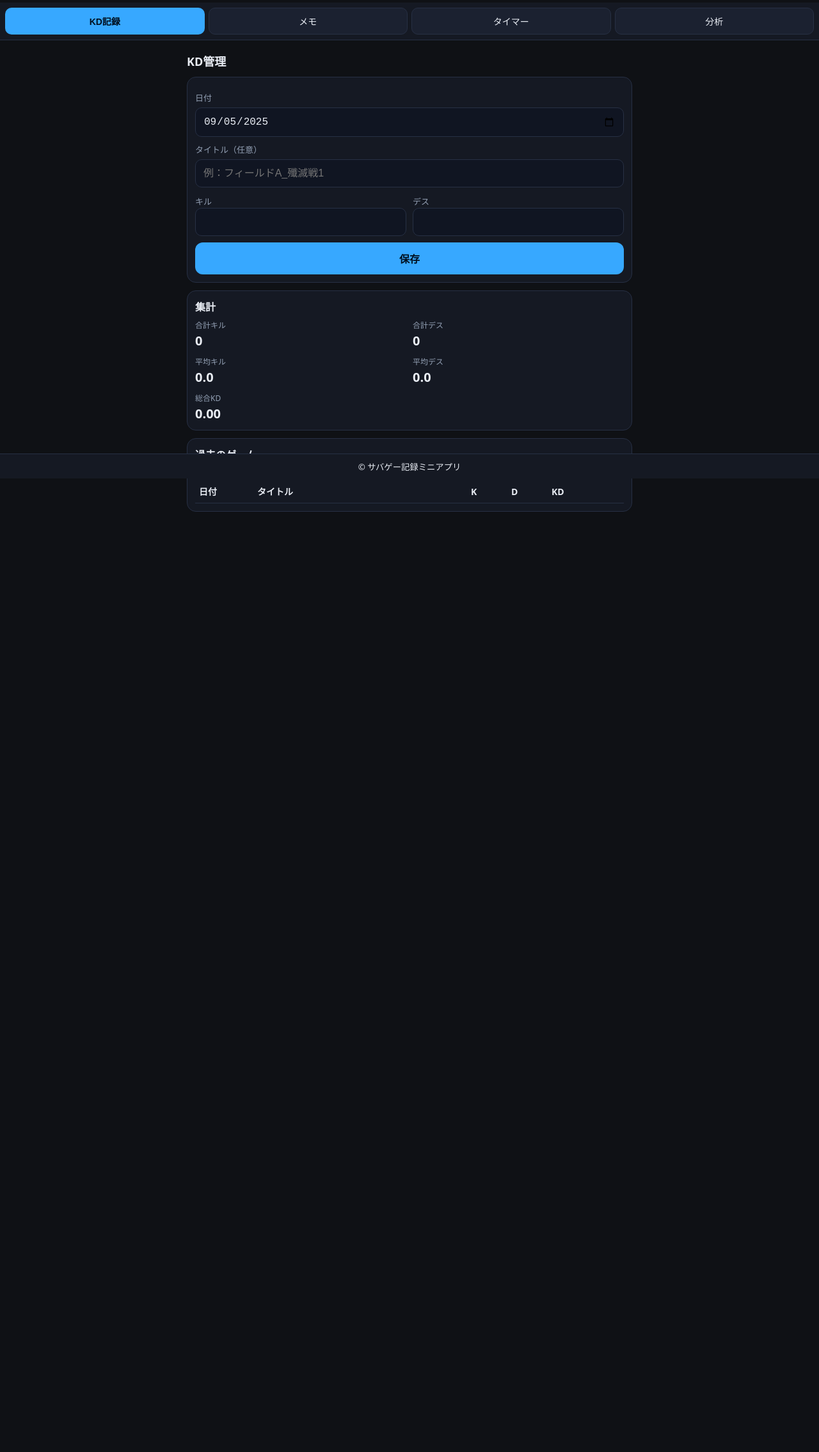
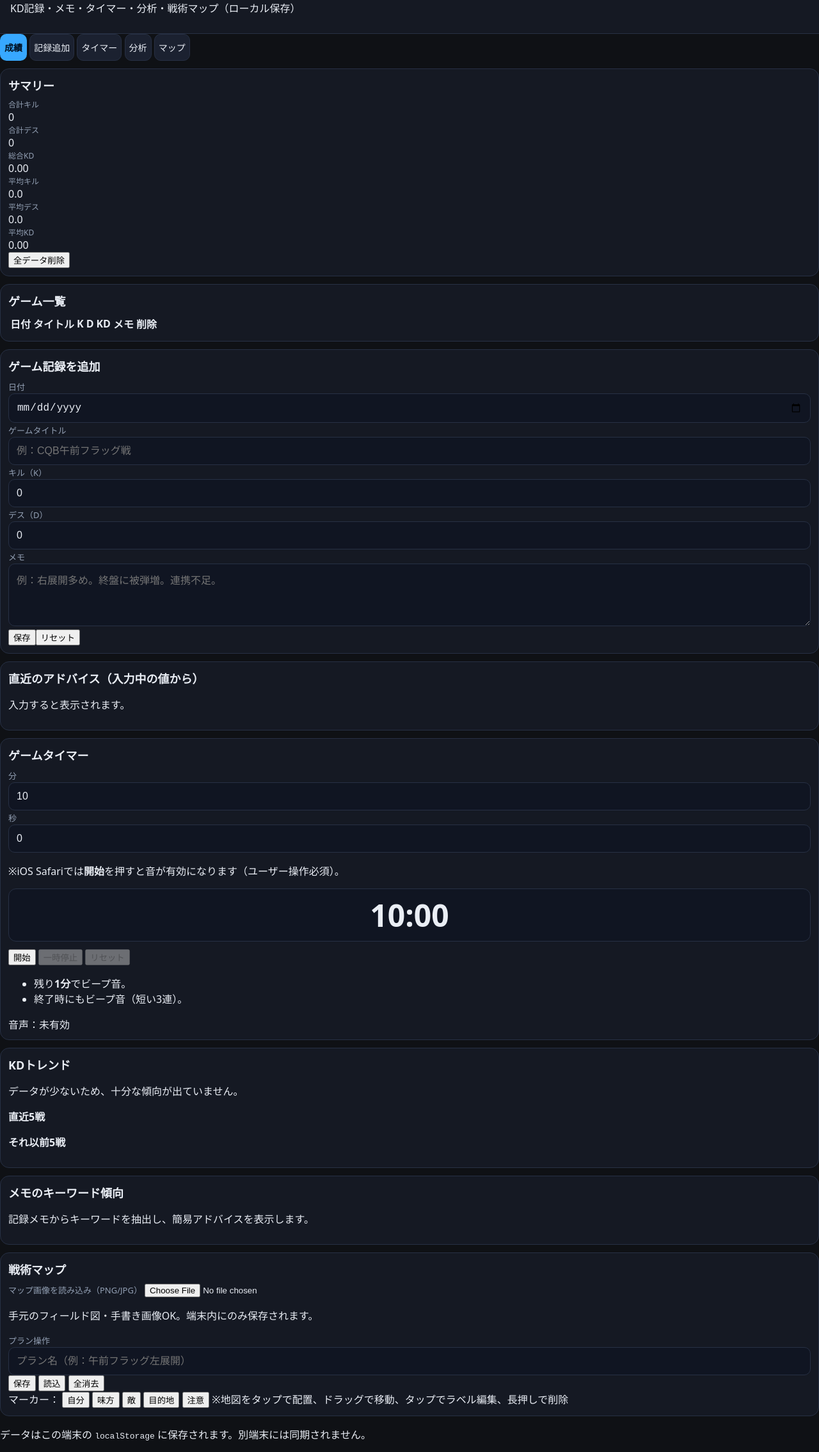
Before and after one commit to Uta0814/survival-app3, a plain HTML site: page index.html in a window 1280 px wide. Shown: the part 52-2322 px from the top of the page at 64% size. Before the commit the page ends 944 px from the top, so only its background shows below. Drawn offline with nearby package versions, Linux system fonts and the light colour scheme.

Commit message:
index.html

```diff
--- a/index.html
+++ b/index.html
@@ -1,157 +1,174 @@
-<!DOCTYPE html>
+<!doctype html>
 <html lang="ja">
 <head>
   <meta charset="utf-8" />
-  <meta name="viewport" content="width=device-width, initial-scale=1, viewport-fit=cover">
-  <title>サバゲー記録ミニアプリ</title>
-  <link rel="stylesheet" href="style.css">
+  <meta name="viewport" content="width=device-width, initial-scale=1, viewport-fit=cover" />
+  <title>Sabage Logger</title>
+  <link rel="stylesheet" href="style.css" />
+  <!-- Leaflet（地図表示用。フレームワークではなく軽量ライブラリ） -->
+  <link
+    rel="stylesheet"
+    href="https://unpkg.com/leaflet@1.9.4/dist/leaflet.css"
+    integrity="sha256-p4NxAoJBhIIN+hmNHrzRCf9tD/miZyoHS5obTRR9BMY="
+    crossorigin=""
+  />
+  <meta name="apple-mobile-web-app-capable" content="yes" />
+  <meta name="apple-mobile-web-app-status-bar-style" content="black-translucent" />
 </head>
 <body>
   <header class="app-header">
-    <h1>サバゲー記録</h1>
+    <h1>Sabage Logger</h1>
+    <p class="sub">KD記録・メモ・タイマー・分析・戦術マップ（ローカル保存）</p>
   </header>
 
-  <!-- 画面切替タブ -->
-  <nav class="tabbar" role="tablist" aria-label="Main tabs">
-    <button class="tab active" data-target="#tab-record" aria-selected="true">KD記録</button>
-    <button class="tab" data-target="#tab-memo" aria-selected="false">メモ</button>
-    <button class="tab" data-target="#tab-timer" aria-selected="false">タイマー</button>
-    <button class="tab" data-target="#tab-analyze" aria-selected="false">分析</button>
+  <nav class="tabs" role="tablist" aria-label="Main sections">
+    <button class="tab active" data-tab="stats" aria-selected="true">成績</button>
+    <button class="tab" data-tab="log">記録追加</button>
+    <button class="tab" data-tab="timer">タイマー</button>
+    <button class="tab" data-tab="analysis">分析</button>
+    <button class="tab" data-tab="tactics">マップ</button>
   </nav>
 
-  <main class="container">
-    <!-- KD記録 -->
-    <section id="tab-record" class="tabpanel active" role="tabpanel" aria-label="KD記録">
-      <h2>KD管理</h2>
-      <form id="gameForm" class="card">
-        <div class="row">
-          <label>日付</label>
-          <input type="date" id="gameDate" required>
+  <main>
+    <!-- 成績 -->
+    <section id="stats" class="panel active">
+      <div class="card">
+        <h2>サマリー</h2>
+        <div class="grid-3">
+          <div class="metric"><div class="label">合計キル</div><div id="sumKills" class="value">0</div></div>
+          <div class="metric"><div class="label">合計デス</div><div id="sumDeaths" class="value">0</div></div>
+          <div class="metric"><div class="label">総合KD</div><div id="overallKD" class="value">0.00</div></div>
         </div>
-        <div class="row">
-          <label>タイトル（任意）</label>
-          <input type="text" id="gameTitle" placeholder="例：フィールドA_殲滅戦1">
+        <div class="grid-3">
+          <div class="metric"><div class="label">平均キル</div><div id="avgKills" class="value">0.0</div></div>
+          <div class="metric"><div class="label">平均デス</div><div id="avgDeaths" class="value">0.0</div></div>
+          <div class="metric"><div class="label">平均KD</div><div id="avgKD" class="value">0.00</div></div>
         </div>
-        <div class="row two">
-          <div>
-            <label>キル</label>
-            <input type="number" id="kills" min="0" inputmode="numeric" required>
-          </div>
-          <div>
-            <label>デス</label>
-            <input type="number" id="deaths" min="0" inputmode="numeric" required>
+        <div class="actions">
+          <button id="clearAll" class="danger">全データ削除</button>
         </div>
       </div>
-        <button type="submit" class="btn primary">保存</button>
-      </form>
 
-      <section class="stats card" aria-live="polite">
-        <h3>集計</h3>
-        <div class="stats-grid">
-          <div><span class="label">合計キル</span><span id="totalKills" class="val">0</span></div>
-          <div><span class="label">合計デス</span><span id="totalDeaths" class="val">0</span></div>
-          <div><span class="label">平均キル</span><span id="avgKills" class="val">0.0</span></div>
-          <div><span class="label">平均デス</span><span id="avgDeaths" class="val">0.0</span></div>
-          <div class="wide"><span class="label">総合KD</span><span id="overallKD" class="val">0.00</span></div>
+      <div class="card">
+        <h2>ゲーム一覧</h2>
+        <div class="table-wrap">
+          <table>
+            <thead>
+              <tr>
+                <th>日付</th><th>タイトル</th><th>K</th><th>D</th><th>KD</th><th>メモ</th><th>削除</th>
+              </tr>
+            </thead>
+            <tbody id="logsTableBody"></tbody>
+          </table>
+        </div>
       </div>
     </section>
 
-      <section class="card">
-        <h3>過去のゲーム</h3>
-        <div id="gamesEmpty" class="muted">まだ記録がありません。</div>
-        <table id="gamesTable" class="list" aria-label="ゲーム記録一覧">
-          <thead>
-            <tr>
-              <th style="width:6.5em;">日付</th>
-              <th>タイトル</th>
-              <th style="width:4.5em;">K</th>
-              <th style="width:4.5em;">D</th>
-              <th style="width:5em;">KD</th>
-              <th style="width:3.5em;"></th>
-            </tr>
-          </thead>
-          <tbody></tbody>
-        </table>
-      </section>
-    </section>
-
-    <!-- メモ -->
-    <section id="tab-memo" class="tabpanel" role="tabpanel" aria-label="メモ">
-      <h2>メモ</h2>
-      <form id="memoForm" class="card">
-        <div class="row">
-          <label>日付</label>
-          <input type="date" id="memoDate" required>
+    <!-- 記録追加 -->
+    <section id="log" class="panel">
+      <form id="logForm" class="card" autocomplete="off">
+        <h2>ゲーム記録を追加</h2>
+        <div class="field"><label for="date">日付</label><input id="date" name="date" type="date" required /></div>
+        <div class="field"><label for="title">ゲームタイトル</label><input id="title" name="title" type="text" placeholder="例：CQB午前フラッグ戦" /></div>
+        <div class="grid-2">
+          <div class="field"><label for="kills">キル（K）</label><input id="kills" name="kills" type="number" inputmode="numeric" min="0" step="1" value="0" required /></div>
+          <div class="field"><label for="deaths">デス（D）</label><input id="deaths" name="deaths" type="number" inputmode="numeric" min="0" step="1" value="0" required /></div>
         </div>
-        <div class="row">
-          <label>タイトル</label>
-          <input type="text" id="memoTitle" placeholder="例：裏取りが刺さった場面など" required>
-        </div>
-        <div class="row">
-          <label>メモ</label>
-          <textarea id="memoBody" rows="5" placeholder="例：序盤は右サイドが手薄。足音を殺して前進、遮蔽物からチラ見で射線管理…"></textarea>
-        </div>
-        <button type="submit" class="btn primary">保存</button>
+        <div class="field"><label for="memo">メモ</label><textarea id="memo" name="memo" rows="4" placeholder="例：右展開多め。終盤に被弾増。連携不足。"></textarea></div>
+        <div class="actions"><button type="submit" class="primary">保存</button><button type="reset" class="ghost">リセット</button></div>
       </form>
 
-      <section class="card">
-        <h3>過去のメモ</h3>
-        <div id="memosEmpty" class="muted">まだメモがありません。</div>
-        <ul id="memoList" class="memo-list" aria-label="メモ一覧"></ul>
-      </section>
+      <div class="card">
+        <h2>直近のアドバイス（入力中の値から）</h2>
+        <p id="liveAdvice" class="advice">入力すると表示されます。</p>
+      </div>
     </section>
 
     <!-- タイマー -->
-    <section id="tab-timer" class="tabpanel" role="tabpanel" aria-label="タイマー">
+    <section id="timer" class="panel">
+      <div class="card">
         <h2>ゲームタイマー</h2>
-      <section class="card">
-        <div class="row two">
-          <div>
-            <label>分</label>
-            <input type="number" id="minInput" min="0" inputmode="numeric" value="10">
+        <div class="grid-2">
+          <div class="field"><label for="minutes">分</label><input id="minutes" type="number" inputmode="numeric" min="0" step="1" value="10" /></div>
+          <div class="field"><label for="seconds">秒</label><input id="seconds" type="number" inputmode="numeric" min="0" max="59" step="1" value="0" /></div>
         </div>
-          <div>
-            <label>秒</label>
-            <input type="number" id="secInput" min="0" max="59" inputmode="numeric" value="0">
+        <p class="tiny-note">※iOS Safariでは<strong>開始</strong>を押すと音が有効になります（ユーザー操作必須）。</p>
+        <div class="timer-display" aria-live="polite"><span id="timeLeft">10:00</span></div>
+        <div class="actions">
+          <button id="startTimer" class="primary">開始</button>
+          <button id="pauseTimer" class="ghost" disabled>一時停止</button>
+          <button id="resetTimer" class="danger" disabled>リセット</button>
+        </div>
+        <div class="note">
+          <ul><li>残り<strong>1分</strong>でビープ音。</li><li>終了時にもビープ音（短い3連）。</li></ul>
+          <div id="soundStatus" class="sound-status">音声：未有効</div>
+        </div>
+      </div>
+    </section>
+
+    <!-- 分析 -->
+    <section id="analysis" class="panel">
+      <div class="card">
+        <h2>KDトレンド</h2>
+        <p id="trendSummary">データが少ないため、十分な傾向が出ていません。</p>
+        <div class="grid-2">
+          <div><h3>直近5戦</h3><ul id="recentList" class="mini-list"></ul></div>
+          <div><h3>それ以前5戦</h3><ul id="previousList" class="mini-list"></ul></div>
+        </div>
+      </div>
+      <div class="card">
+        <h2>メモのキーワード傾向</h2>
+        <p id="keywordSummary">記録メモからキーワードを抽出し、簡易アドバイスを表示します。</p>
+        <ul id="keywordAdvice" class="bullet"></ul>
+      </div>
+    </section>
+
+    <!-- マップ（戦術プランナー） -->
+    <section id="tactics" class="panel">
+      <div class="card">
+        <h2>戦術マップ</h2>
+        <div class="grid-2">
+          <div class="field">
+            <label>マップ画像を読み込み（PNG/JPG）</label>
+            <input id="mapImage" type="file" accept="image/*" />
+            <p class="tiny-note">手元のフィールド図・手書き画像OK。端末内にのみ保存されます。</p>
+          </div>
+          <div class="field">
+            <label>プラン操作</label>
+            <div class="actions">
+              <input id="planName" type="text" placeholder="プラン名（例：午前フラッグ左展開）" />
+              <button id="savePlan" class="primary">保存</button>
+              <button id="loadPlan">読込</button>
+              <button id="clearPlan" class="danger">全消去</button>
+            </div>
           </div>
         </div>
 
-        <div class="row">
-          <label class="switch">
-            <input type="checkbox" id="oneMinBeep" checked>
-            <span>残り1分でビープ</span>
-          </label>
+        <div class="palette">
+          <span>マーカー：</span>
+          <button class="chip" data-type="self">自分</button>
+          <button class="chip" data-type="ally">味方</button>
+          <button class="chip" data-type="enemy">敵</button>
+          <button class="chip" data-type="obj">目的地</button>
+          <button class="chip" data-type="warn">注意</button>
+          <span class="tiny-note">※地図をタップで配置、ドラッグで移動、タップでラベル編集、長押しで削除</span>
         </div>
 
-        <div class="timer-display" id="timerDisplay">10:00</div>
-
-        <div class="row three">
-          <button id="startBtn" class="btn primary">開始</button>
-          <button id="pauseBtn" class="btn">一時停止</button>
-          <button id="resetBtn" class="btn danger">リセット</button>
+        <div id="map"></div>
       </div>
-
-        <p class="hint">※iOSの仕様上、「開始」ボタンを押した後のみ音が鳴ります。</p>
-
-        <!-- ビープ音：srcはJSで生成して設定します -->
-        <audio id="beep" preload="auto"></audio>
-      </section>
-    </section>
-
-    <!-- 分析 -->
-    <section id="tab-analyze" class="tabpanel" role="tabpanel" aria-label="分析">
-      <h2>簡易分析とアドバイス</h2>
-      <section class="card">
-        <button id="runAnalyze" class="btn primary">分析する</button>
-        <div id="analysisOutput" class="analysis"></div>
-      </section>
     </section>
   </main>
 
-  <footer class="footer">
-    <small>© サバゲー記録ミニアプリ</small>
+  <footer class="app-footer">
+    <p>データはこの端末の <code>localStorage</code> に保存されます。別端末には同期されません。</p>
   </footer>
 
-  <script src="script.js" defer></script>
+  <!-- Leaflet JS -->
+  <script
+    src="https://unpkg.com/leaflet@1.9.4/dist/leaflet.js"
+    integrity="sha256-20nQCchB9co0qIjJZRGuk2/Z9VM+kNiyxNV1lvTlZBo="
+    crossorigin=""
+  ></script>
+  <script src="script.js"></script>
 </body>
 </html>
```
Lines whose indentation alone changed are shown as unchanged.
